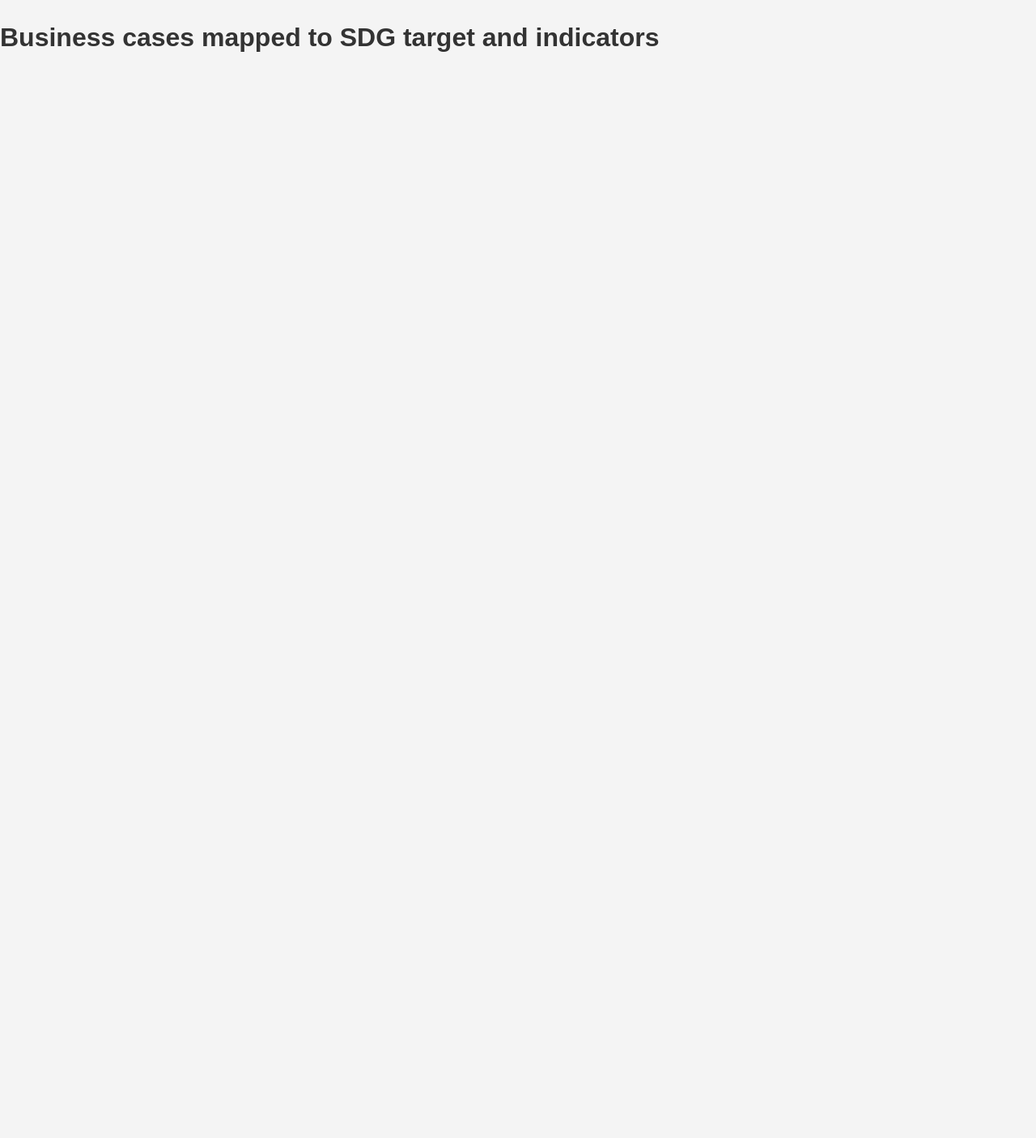
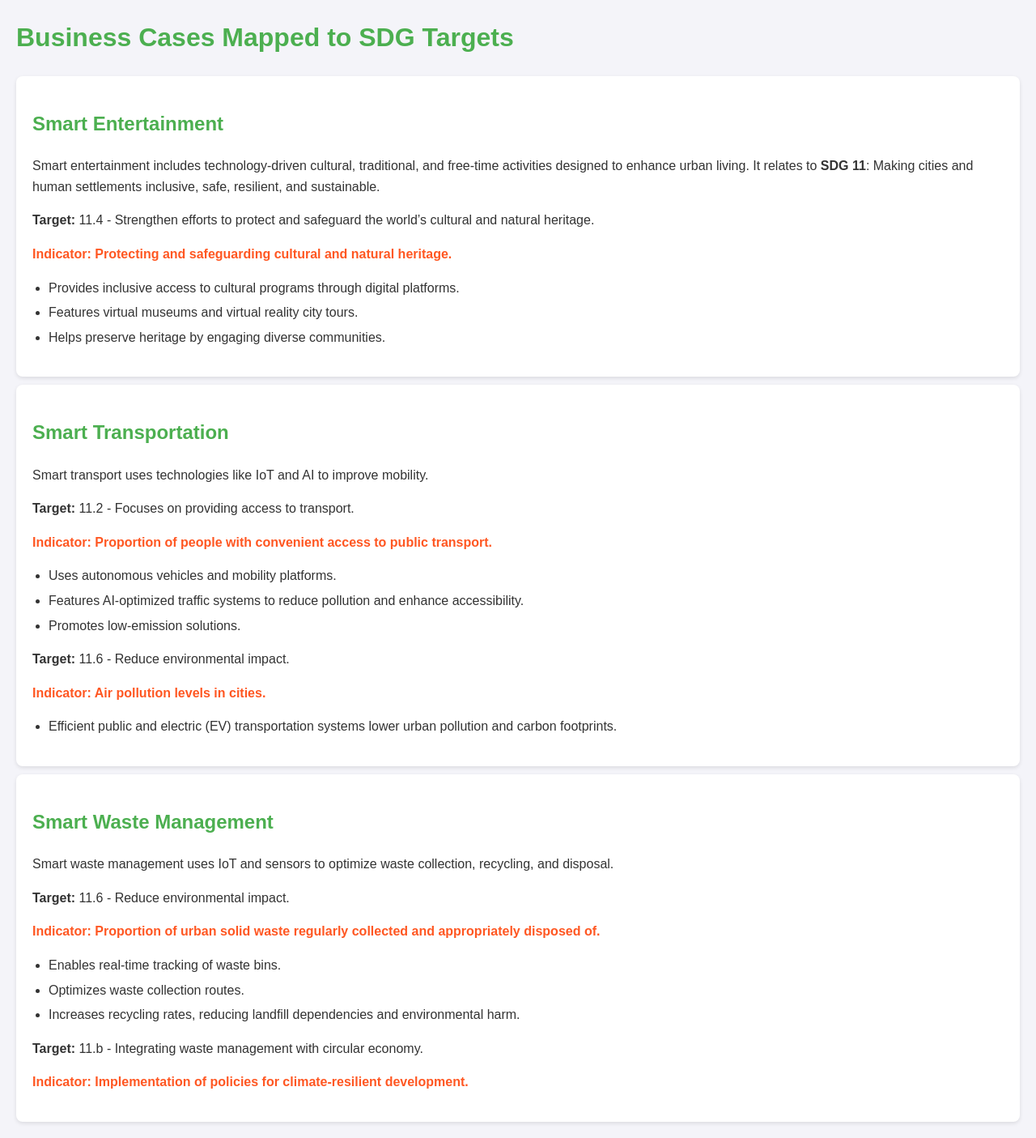
Before and after one commit to AdityaKadwadkar/Aditya-s-case-study, a plain HTML site: page index.html in a window 1280 px wide. Shown: the whole page at 81% size. Before the commit the page ends 800 px from the top, so only its background shows below. Drawn offline with Linux system fonts and the light colour scheme.

Commit message:
Update index.html

```diff
--- a/index.html
+++ b/index.html
@@ -3,86 +3,100 @@
 <head>
     <meta charset="UTF-8">
     <meta name="viewport" content="width=device-width, initial-scale=1.0">
-    <title>Algorithm Concepts</title>
+    <title>Business Cases Mapped to SDG Targets</title>
     <style>
         body {
             font-family: Arial, sans-serif;
+            margin: 20px;
+            background-color: #f4f4f9;
             line-height: 1.6;
-            background-color: #f4f4f4;
-            margin: 0;
-            padding: 0;
             color: #333;
         }
-
-        header {
-            background-color: #4CAF50;
-            color: white;
-            text-align: center;
-            padding: 1em;
+        h1, h2 {
+            color: #4CAF50;
         }
-
-        header h1 {
-            margin: 0;
+        section {
+            background: #fff;
+            padding: 20px;
+            margin: 10px 0;
+            border-radius: 8px;
+            box-shadow: 0 2px 5px rgba(0, 0, 0, 0.1);
         }
-
-        section {
-            margin: 20px;
+        .indicator {
+            font-weight: bold;
+            color: #FF5722;
         }
-
-        h2 {
-            color: #4CAF50;
-            border-bottom: 2px solid #4CAF50;
-            padding-bottom: 5px;
+        ul {
+            padding-left: 20px;
         }
-
-        h3 {
-            color: #333;
-            margin-top: 15px;
-        }
-
-        ul {
-            list-style-type: none;
-            padding: 0;
-        }
-
         li {
             margin: 5px 0;
-        }
-
-        .example {
-            background-color: #e1f5e1;
-            padding: 10px;
-            margin: 10px 0;
-            border-left: 4px solid #4CAF50;
-        }
-
-        .note {
-            background-color: #fff3e0;
-            border: 1px solid #fbc02d;
-            padding: 10px;
-            margin: 10px 0;
-        }
-
-        footer {
-            background-color: #4CAF50;
-            color: white;
-            text-align: center;
-            padding: 1em;
-            width: 100%;
-            position: relative;
-        }
-
-        .code {
-            font-family: "Courier New", Courier, monospace;
-            background-color: #f4f4f4;
-            padding: 10px;
-            border-radius: 5px;
-            overflow-x: auto;
         }
     </style>
 </head>
 <body>
-     <h1>Business cases mapped to SDG target and indicators</h1>
+
+    <h1>Business Cases Mapped to SDG Targets</h1>
+
+    <section>
+        <h2>Smart Entertainment</h2>
+        <p>
+            Smart entertainment includes technology-driven cultural, traditional, and free-time activities designed to enhance urban living.
+            It relates to <strong>SDG 11</strong>: Making cities and human settlements inclusive, safe, resilient, and sustainable.
+        </p>
+        <p>
+            <strong>Target:</strong> 11.4 - Strengthen efforts to protect and safeguard the world’s cultural and natural heritage.
+        </p>
+        <p class="indicator">Indicator: Protecting and safeguarding cultural and natural heritage.</p>
+        <ul>
+            <li>Provides inclusive access to cultural programs through digital platforms.</li>
+            <li>Features virtual museums and virtual reality city tours.</li>
+            <li>Helps preserve heritage by engaging diverse communities.</li>
+        </ul>
+    </section>
+
+    <section>
+        <h2>Smart Transportation</h2>
+        <p>
+            Smart transport uses technologies like IoT and AI to improve mobility.
+        </p>
+        <p>
+            <strong>Target:</strong> 11.2 - Focuses on providing access to transport.
+        </p>
+        <p class="indicator">Indicator: Proportion of people with convenient access to public transport.</p>
+        <ul>
+            <li>Uses autonomous vehicles and mobility platforms.</li>
+            <li>Features AI-optimized traffic systems to reduce pollution and enhance accessibility.</li>
+            <li>Promotes low-emission solutions.</li>
+        </ul>
+        <p>
+            <strong>Target:</strong> 11.6 - Reduce environmental impact.
+        </p>
+        <p class="indicator">Indicator: Air pollution levels in cities.</p>
+        <ul>
+            <li>Efficient public and electric (EV) transportation systems lower urban pollution and carbon footprints.</li>
+        </ul>
+    </section>
+
+    <section>
+        <h2>Smart Waste Management</h2>
+        <p>
+            Smart waste management uses IoT and sensors to optimize waste collection, recycling, and disposal.
+        </p>
+        <p>
+            <strong>Target:</strong> 11.6 - Reduce environmental impact.
+        </p>
+        <p class="indicator">Indicator: Proportion of urban solid waste regularly collected and appropriately disposed of.</p>
+        <ul>
+            <li>Enables real-time tracking of waste bins.</li>
+            <li>Optimizes waste collection routes.</li>
+            <li>Increases recycling rates, reducing landfill dependencies and environmental harm.</li>
+        </ul>
+        <p>
+            <strong>Target:</strong> 11.b - Integrating waste management with circular economy.
+        </p>
+        <p class="indicator">Indicator: Implementation of policies for climate-resilient development.</p>
+    </section>
 
 </body>
 </html>
```
